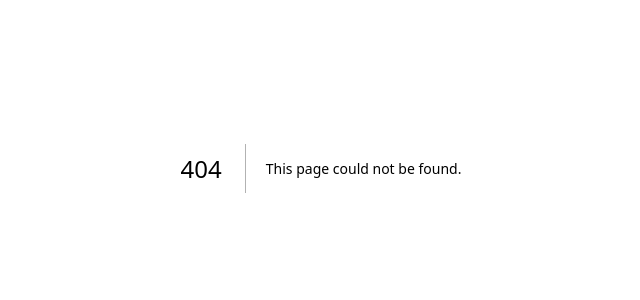
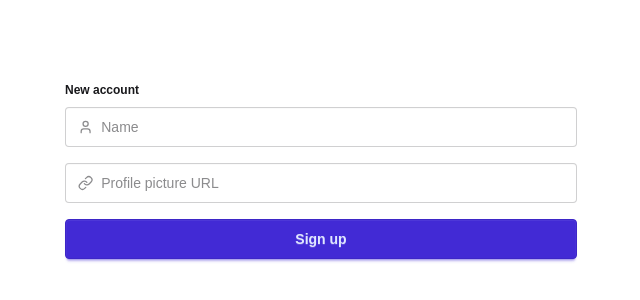
Before and after one commit to evops-sum25/evops-website, a Next.js app: page /signup in a window 1280 px wide. Before the commit this address had no page. Shown: the part 232-532 px from the top of the page, without its empty margins (319-959 px from the left). Built offline with nearby package versions, Linux system fonts and the light colour scheme.

Commit message:
signup form

```diff
--- /dev/null
+++ b/src/app/signup/page.tsx
@@ -0,0 +1,28 @@
+import { Link, User } from "lucide-react";
+
+export default function SignUpPage() {
+  return (
+    <main className="flex h-screen w-screen flex-col items-center justify-center">
+      <fieldset className="fieldset flex w-128 max-w-full flex-col gap-4">
+        <legend className="fieldset-legend">New account</legend>
+
+        <div className="input w-full">
+          <User className="text-base-content/50 size-4" />
+          <input type="text" className="w-full" required placeholder="Name" />
+        </div>
+
+        <div className="input w-full">
+          <Link className="text-base-content/50 size-4" />
+          <input
+            type="url"
+            required
+            className="w-full"
+            placeholder="Profile picture URL"
+          />
+        </div>
+
+        <button className="btn btn-primary">Sign up</button>
+      </fieldset>
+    </main>
+  );
+}
```
